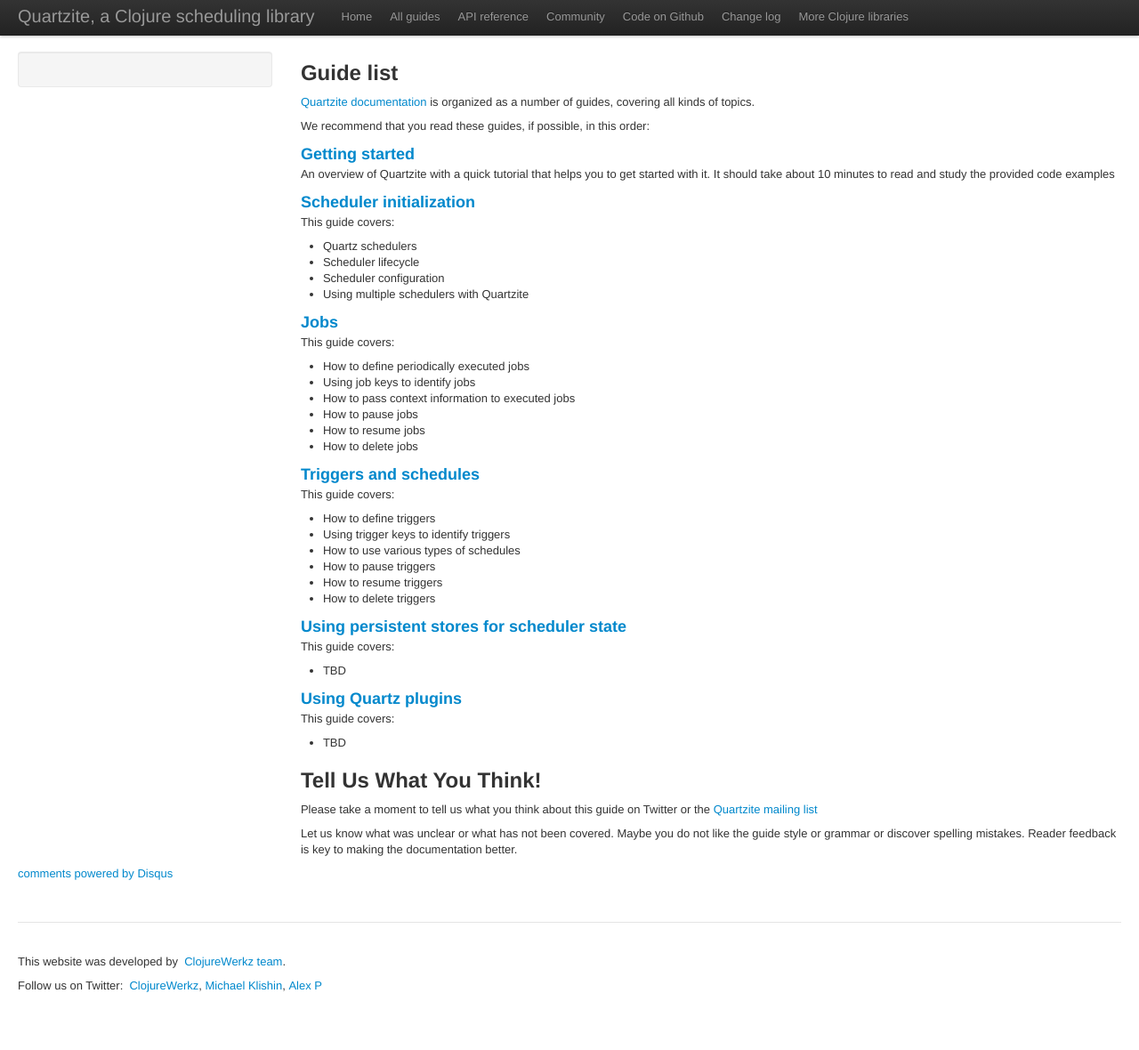
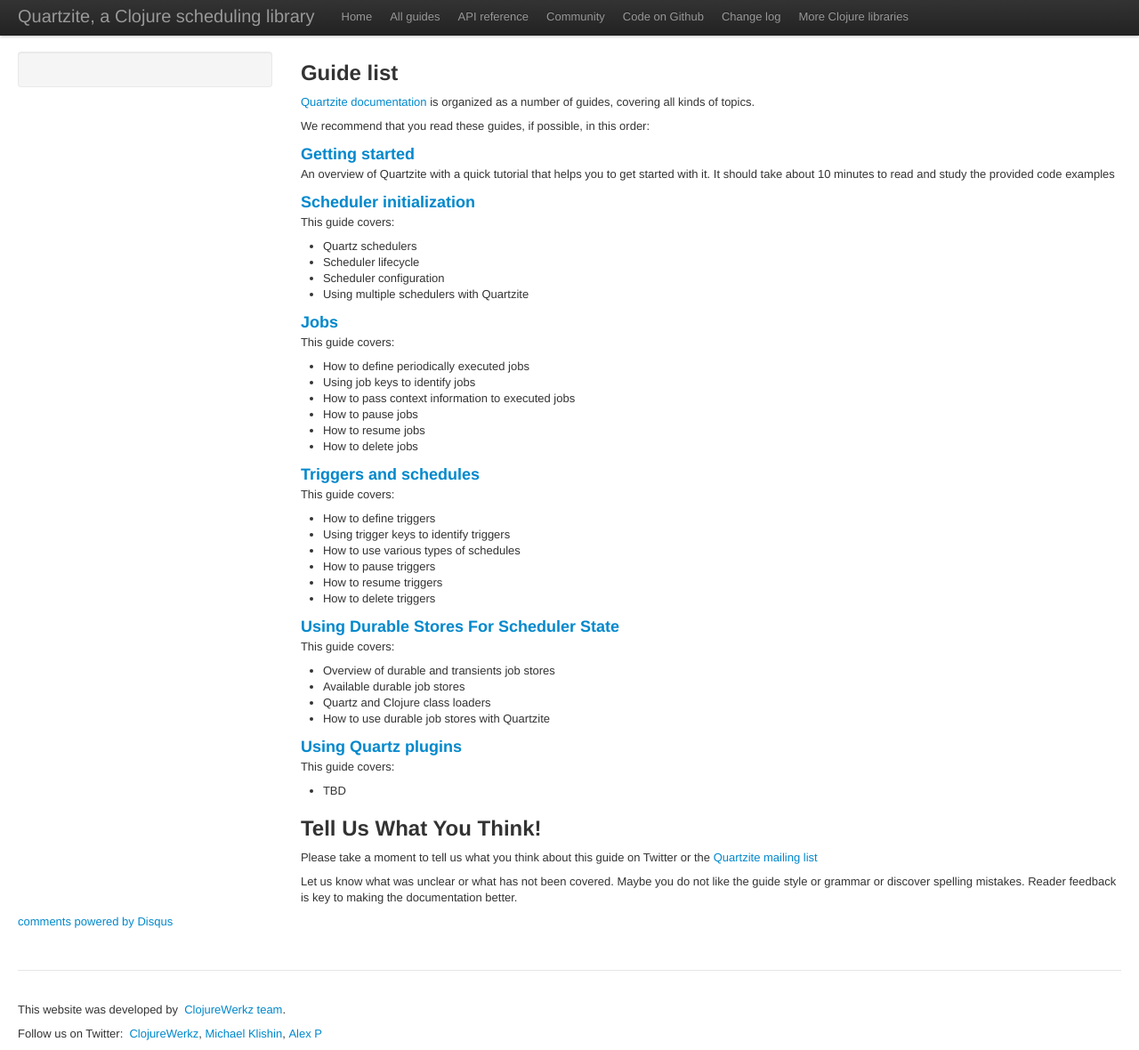
Before and after one commit to clojurewerkz/quartzite.docs, a Jekyll site: the page built from articles/guides.md, in a window 1280 px wide. Shown: the whole page at 89% size. Built offline with Jekyll 4.4.1, drawn with Linux system fonts in a browser that asks for light colours; some web fonts are replaced; comment, search, counter and statistics services are not loaded; before the commit the page ends 1126 px from its top, so only the background shows below that.

Commit message:
Briefly document durable Quartz stores

```diff
--- a/articles/guides.md
+++ b/articles/guides.md
@@ -49,11 +49,14 @@
  * How to delete triggers
 
 
-### [Using persistent stores for scheduler state](/articles/persistent_quartz_stores.html)
+### [Using Durable Stores For Scheduler State](/articles/durable_quartz_stores.html)
 
 This guide covers:
 
- * TBD
+ * Overview of durable and transients job stores
+ * Available durable job stores
+ * Quartz and Clojure class loaders
+ * How to use durable job stores with Quartzite
 
 
 ### [Using Quartz plugins](/articles/quartz_plugins.html)
```
Also changed, not shown: articles/durable_quartz_stores.md (added, +73 -0 lines), articles/persistent_quartz_stores.md (deleted, +0 -25 lines).
